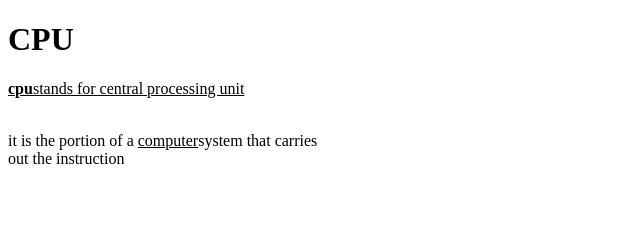
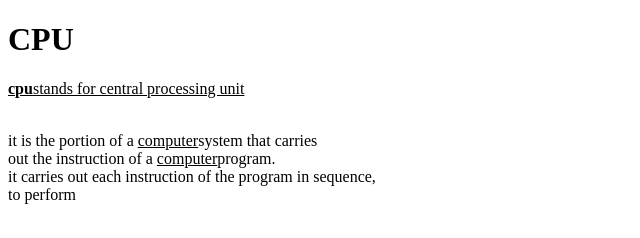
Before and after one commit to iamneo-production/cdaedbbcdeadaeccdfffebaeceaec, a website: page public/index.html in a window 1280 px wide. Shown: the whole page, without its empty margins (0-640 px from the left). Drawn offline with Linux system fonts and the light colour scheme.

Commit message:
Backup Commit

```diff
--- a/public/index.html
+++ b/public/index.html
@@ -11,7 +11,9 @@
   <h1>CPU</h1>
   <P><u><b>cpu</b>stands for central processing unit</u></P><br>
   it is the portion of a <u>computer</u>system that carries<br>
-  out the instruction
+  out the instruction of a <u>computer</u>program.<br>
+  it carries out each instruction of the program in sequence,<br>
+  to perform
 
 
 
```
